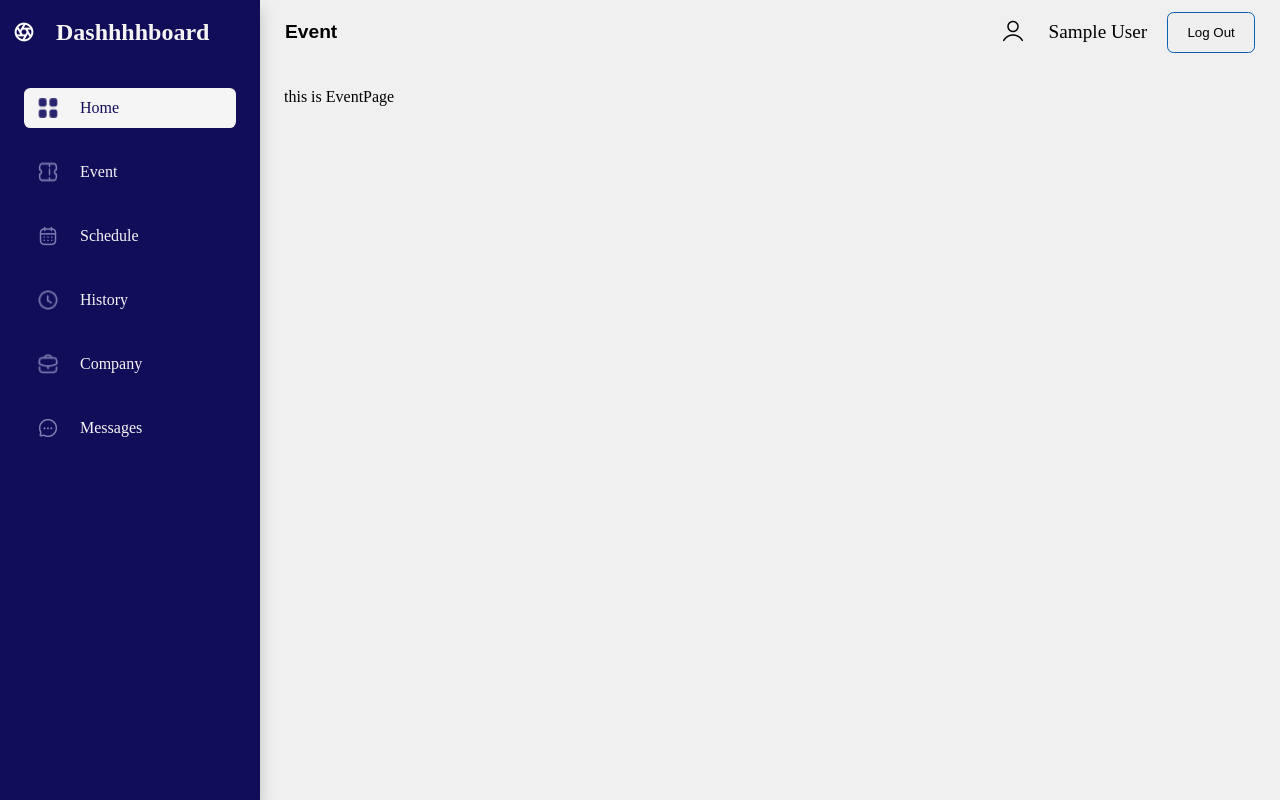
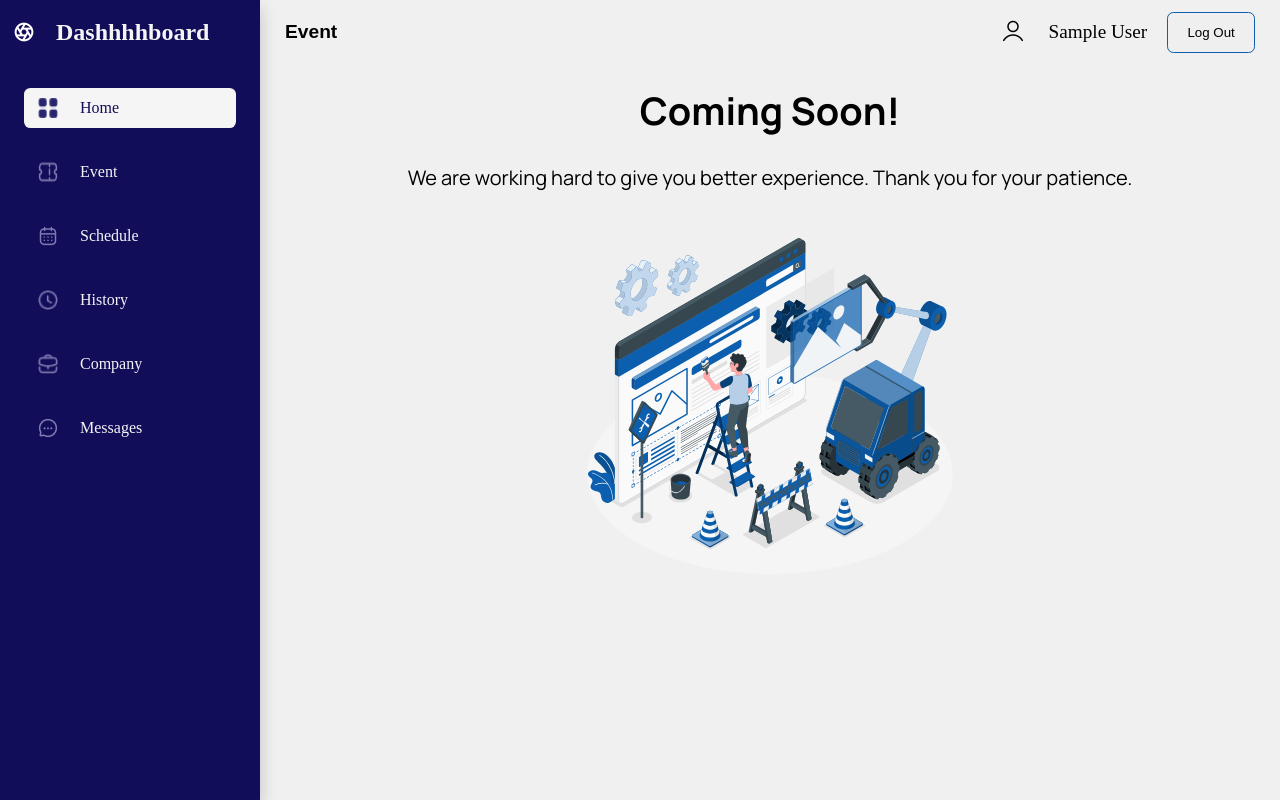
Before and after one commit to RemyaManoharan/class-25-ironside, a React (Create React App) app in the folder frontend/: page /event in a window 1280 px wide. Built offline with nearby package versions, Linux system fonts and the light colour scheme; no server answers; sample sign-in values are in the browser's storage.

Commit message:
added some contents for pages not included in the project

```diff
--- /dev/null
+++ b/frontend/src/components/UnderConstruction/UnderConstruction.module.css
@@ -0,0 +1,48 @@
+.event_container {
+  display: flex;
+  flex-direction: column;
+}
+.left_container {
+  flex: 1;
+  text-align: center;
+}
+.text_center {
+  text-align: center;
+  margin: auto;
+}
+.text_center h1 {
+  font-family: var(--font-primary);
+  font-size: 38px;
+  font-weight: 700;
+  line-height: 120%;
+  margin-bottom: 2rem;
+}
+.text_center p {
+  font-family: var(--font-primary);
+  font-size: 20px;
+  font-weight: 400;
+  line-height: 120%;
+}
+.right_container {
+  flex: 1;
+  margin-top: 20px;
+  display: flex;
+  justify-content: center;
+  align-items: center;
+}
+.right_container img {
+  width: 40%;
+  height: 40%;
+}
+@media (max-width: 960px) {
+  .text_center h1 {
+    font-size: 24px;
+  }
+  .text_center p {
+    font-size: 14px;
+  }
+  .right_container img {
+    width: 50%;
+    height: 50%;
+  }
+}
--- /dev/null
+++ b/frontend/src/components/UnderConstruction/UnderConstruction.tsx
@@ -0,0 +1,19 @@
+import styles from './UnderConstruction.module.css';
+import ConstructionImage from '../../assets/Under construction-amico.svg';
+
+function UnderConstruction() {
+  return (
+    <section className={styles.event_container}>
+      <div className={styles.left_container}>
+        <div className={styles.text_center}>
+          <h1>Coming Soon!</h1>
+          <p>We are working hard to give you better experience. Thank you for your patience.</p>
+        </div>
+      </div>
+      <div className={styles.right_container}>
+        <img src={ConstructionImage} alt='image' />
+      </div>
+    </section>
+  );
+}
+export default UnderConstruction;
--- a/frontend/src/pages/eventPage/EventPage.tsx
+++ b/frontend/src/pages/eventPage/EventPage.tsx
@@ -1,9 +1,7 @@
+import UnderConstruction from '../../components/UnderConstruction/UnderConstruction';
+
 function EventPage() {
-  return (
-    <div>
-      <div>this is EventPage</div>
-    </div>
-  );
+  return <UnderConstruction />;
 }
 
 export default EventPage;
--- a/frontend/src/pages/history/History.tsx
+++ b/frontend/src/pages/history/History.tsx
@@ -1,9 +1,7 @@
+import UnderConstruction from '../../components/UnderConstruction/UnderConstruction';
+
 function History() {
-  return (
-    <div>
-      <div>this is History</div>
-    </div>
-  );
+  return <UnderConstruction />;
 }
 
 export default History;
--- a/frontend/src/pages/messages/Messages.tsx
+++ b/frontend/src/pages/messages/Messages.tsx
@@ -1,9 +1,7 @@
+import UnderConstruction from '../../components/UnderConstruction/UnderConstruction';
+
 function Messages() {
-  return (
-    <div>
-      <div>this is Messages</div>
-    </div>
-  );
+  return <UnderConstruction />;
 }
 
 export default Messages;
--- a/frontend/src/pages/schedule/Schedule.tsx
+++ b/frontend/src/pages/schedule/Schedule.tsx
@@ -1,9 +1,7 @@
+import UnderConstruction from '../../components/UnderConstruction/UnderConstruction';
+
 function Schedule() {
-  return (
-    <div>
-      <div>this is Schedule</div>
-    </div>
-  );
+  return <UnderConstruction />;
 }
 
 export default Schedule;
```
Also changed, not shown: frontend/src/assets/Under construction-amico.svg (added).
